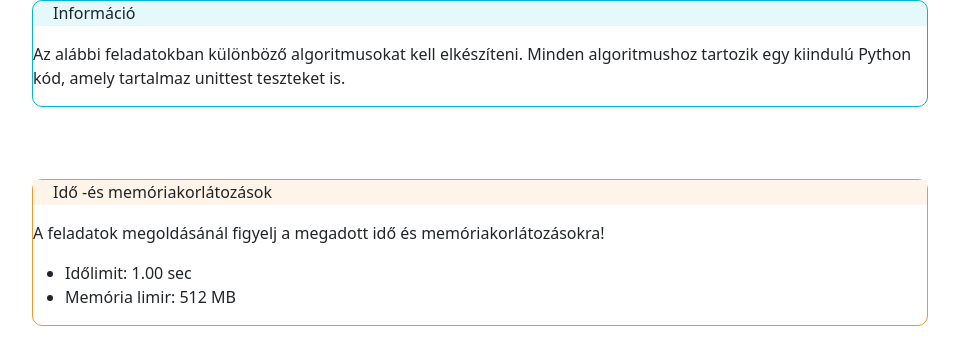
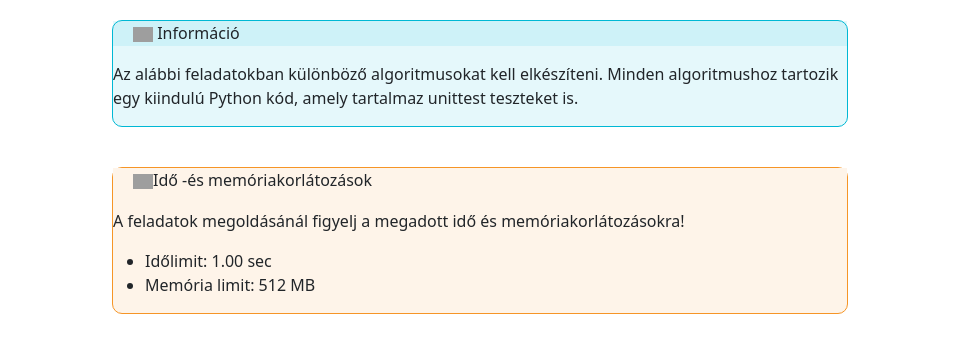
Before and after one commit to CzakoMate/web, a website: page index0207.html in a window 1280 px wide. Shown: the whole page, without its empty margins (160-1119 px from the left). Drawn offline with nearby package versions, Linux system fonts and the light colour scheme; grey boxes are pictures that could not be loaded.

Commit message:
Update index0207.html

```diff
--- a/index0207.html
+++ b/index0207.html
@@ -1,64 +1,65 @@
 <!DOCTYPE html>
 <html lang="hu">
-
 <head>
     <meta charset="UTF-8">
     <meta name="viewport" content="width=device-width, initial-scale=1.0">
-    <link href="https://maxcdn.bootstrapcdn.com/bootstrap/4.5.2/css/bootstrap.min.css" rel="stylesheet">
     <link href="https://cdn.jsdelivr.net/npm/bootstrap@5.3.3/dist/css/bootstrap.min.css" rel="stylesheet" integrity="sha384-QWTKZyjpPEjISv5WaRU9OFeRpok6YctnYmDr5pNlyT2bRjXh0JMhjY6hW+ALEwIH" crossorigin="anonymous">
     <style>
-        body{
+        body {
             align-items: center;
         }
-        .admonition-info{
-            border: solid 1px;
-            border-color: #00b8d4;
+        .admonition-info, .admonition-alert {
             border-radius: 10px;
-            width: 70%;
-            margin-left: auto;
-            margin-right: auto;
+            margin: 20px auto;
+        }
+        .admonition-info {
+            border: solid 1px #00b8d4;
+            background-color: #00b8d41a;
+        }
+        .admonition-title, .admonition_title {
+            line-height: 25px;
+            padding-left: 20px;
+            align-content: center;
         }
         .admonition-title {
-        line-height: 25px;
-        align-content: center;
-        padding-left: 20px;
             background-color: #00b8d41a;
         }
-    .admonition_title{
-        line-height: 25px;
-        align-content: center;
-        padding-left: 20px;
+        .admonition_title {
             background-color: #fef4e9;
         }
-    .admonition-alert
-    {
-        border: solid 1px;
-        border-color: #f69526;
-        border-radius: 10px;
-        width: 70%;
-        margin-left: auto;
-            margin-right: auto;
+        .admonition-alert {
+            border: solid 1px #f69526;
+            background-color: #fef4e9;
+        }
+        #icon{
+            width: 20px;
         }
     </style>
-    <title>Cím</title>
+    <title>Algoritmusok</title>
 </head>
-
 <body>
+    <div class="container">
+        <div class="row justify-content-center">
+            <div class="col-lg-8 col-md-10">
                 <div class="admonition-info">
-        <p class="admonition-title">Információ</p>
-        <p>Az alábbi feladatokban különböző algoritmusokat kell elkészíteni. Minden algoritmushoz tartozik egy kiindulú
-            Python kód, amely tartalmaz unittest teszteket is.</p>
+                    <p class="admonition-title"><img src="https://th.bing.com/th/id/OIP.zbb5qHTaF_0qTYhreL4OagHaHa?rs=1&pid=ImgDetMain" id="icon" alt="Nincs kép :("> Információ</p>
+                    <p>Az alábbi feladatokban különböző algoritmusokat kell elkészíteni. Minden algoritmushoz tartozik egy kiindulú Python kód, amely tartalmaz unittest teszteket is.</p>
                 </div>
-    <br><br><br>
+            </div>
+        </div>
+        <div class="row justify-content-center">
+            <div class="col-lg-8 col-md-10">
                 <div class="admonition-alert">
-        <p class="admonition_title">Idő -és memóriakorlátozások</p>
+                    <p class="admonition_title"><img src="https://th.bing.com/th/id/OIP.vH_A47bDsGDba-CHizzqqQHaHa?rs=1&pid=ImgDetMain" id="icon" alt="Nincs kép :(">Idő -és memóriakorlátozások</p>
                     <p>A feladatok megoldásánál figyelj a megadott idő és memóriakorlátozásokra!</p>
                     <ul>
                         <li>Időlimit: 1.00 sec</li>
-            <li>Memória limir: 512 MB</li>
+                        <li>Memória limit: 512 MB</li>
                     </ul>
+                </div>
+            </div>
+        </div>
     </div>
     <script src="https://cdn.jsdelivr.net/npm/bootstrap@5.3.3/dist/js/bootstrap.bundle.min.js" integrity="sha384-YvpcrYf0tY3lHB60NNkmXc5s9fDVZLESaAA55NDzOxhy9GkcIdslK1eN7N6jIeHz" crossorigin="anonymous"></script>
 </body>
-
 </html>
```
Lines whose indentation alone changed are shown as unchanged.
